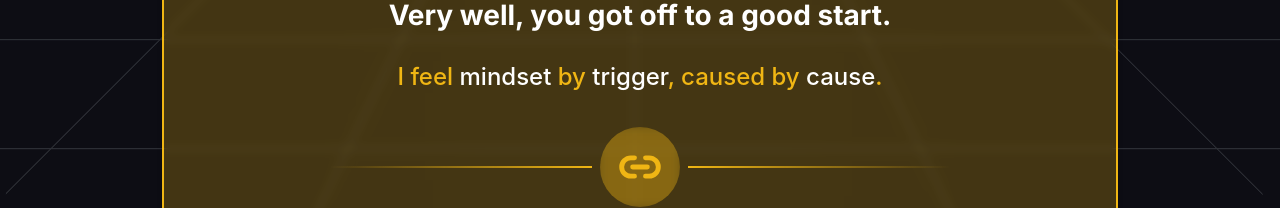
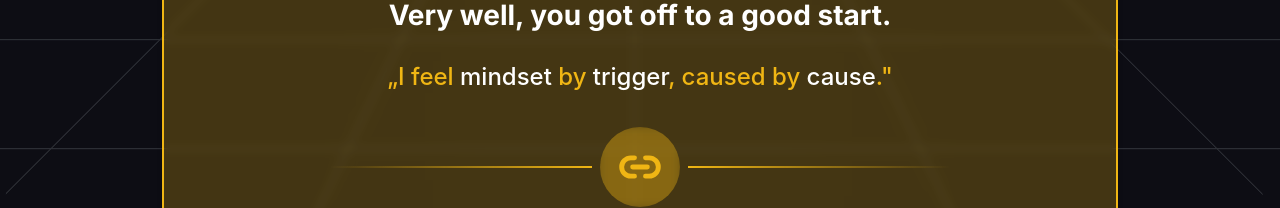
Before and after one commit to HafizAbeer/mind-set-1, a React (Vite) app: page /reflection in a window 1280 px wide. Shown: the part 286-494 px from the top of the page. Built offline with nearby package versions, Linux system fonts and the light colour scheme; a web font is replaced by a local one.

Commit message:
wrap Reflection Radar I-statement in quotation marks
Match the other radar description boxes by surrounding the mindset
sentence in „…" on the Reflection Radar page.

```diff
--- a/src/pages/ReflectionRadar.jsx
+++ b/src/pages/ReflectionRadar.jsx
@@ -19,6 +19,7 @@ const ReflectionRadar = () => {
         stepTitle="Very well, you got off to a good start."
         description={
           <span style={{ color: '#F0B614' }}>
+            „
             {(() => {
               if (!mindsetSentence || !triggerLabel) return null;
               return splitMindsetSentence(mindsetSentence).map((seg, i) => {
@@ -29,7 +30,7 @@ const ReflectionRadar = () => {
                 return <React.Fragment key={i}>{seg}</React.Fragment>;
               });
             })()}
-            , caused by <span style={{ color: '#FFFFFF' }}>{causeLabel}</span>.<br />
+            , caused by <span style={{ color: '#FFFFFF' }}>{causeLabel}</span>."<br />
           </span>
         }
         footerTitle={null}
```
